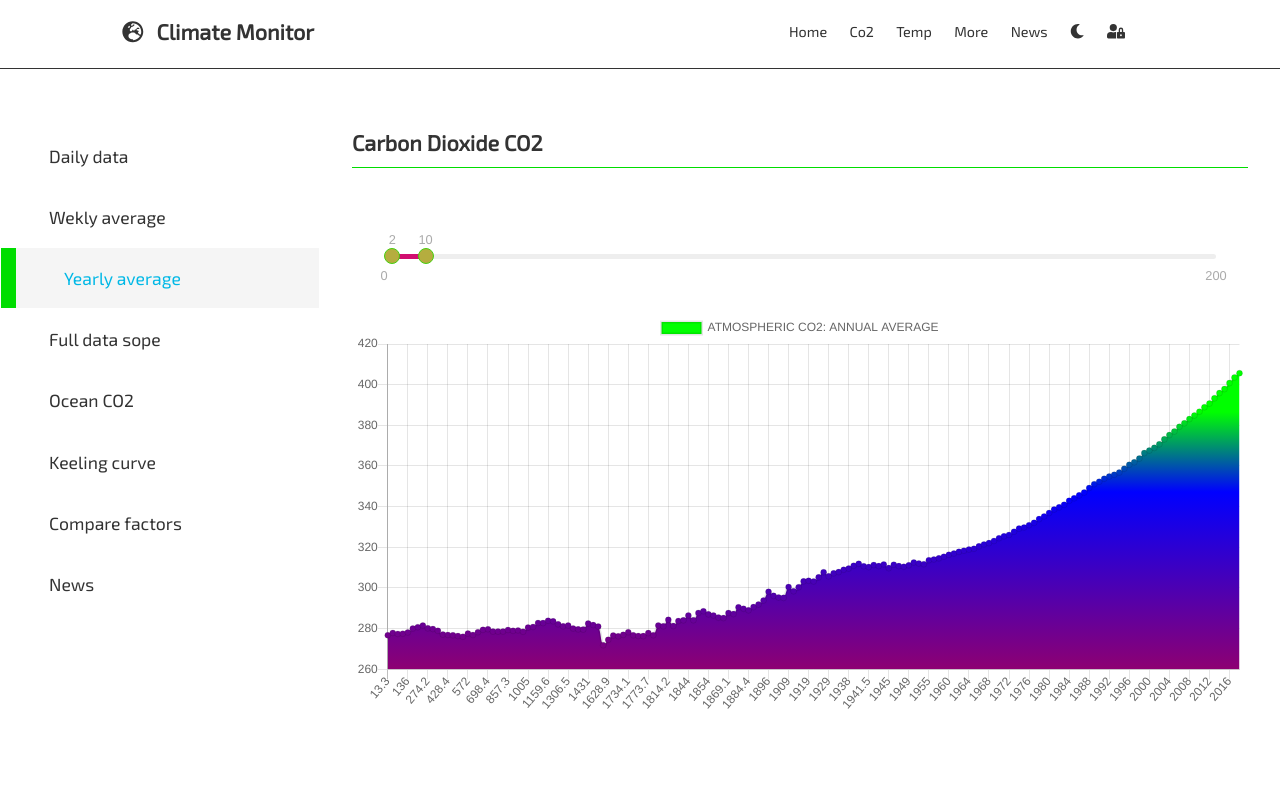
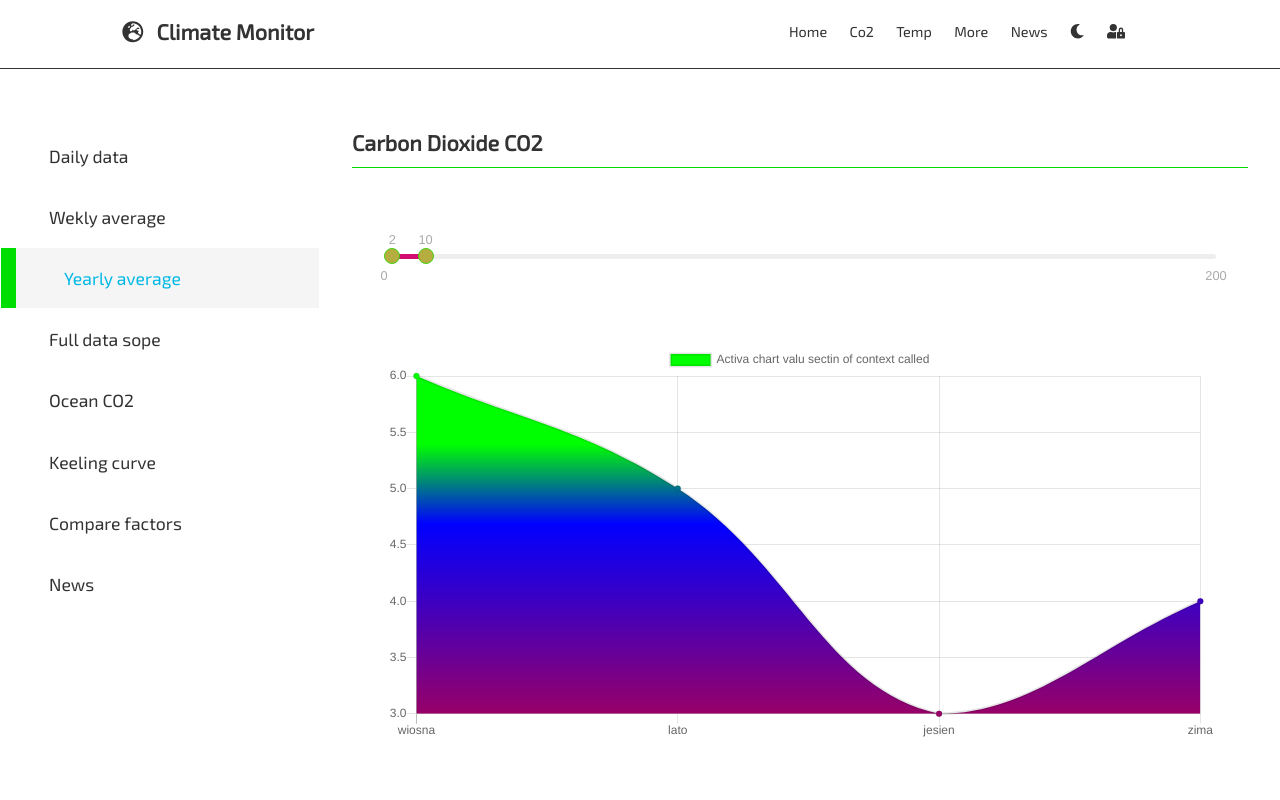
Before and after one commit to TomaszPietrzykowski/climate-monitor-archive, a React (Create React App) app: page / in a window 1280 px wide. Shown: the top 800 px of the page. Built offline with nearby package versions, Linux system fonts and the light colour scheme.

Commit message:
active chart data added to carbon context, chart label hooked into data

```diff
--- a/src/components/CarbonChart.js
+++ b/src/components/CarbonChart.js
@@ -6,7 +6,7 @@ import { Line } from "react-chartjs-2"
 const CarbonChart = () => {
   const { isDarkMode, dark, light } = useContext(ThemeContext)
   const theme = isDarkMode ? dark : light
-  const { labels, values } = useContext(CarbonContext).fullRecordCarbon
+  const { labels, values, title } = useContext(CarbonContext).activeChartData
   const chartData = canvas => {
     const ctx = canvas.getContext("2d")
     const gradient = ctx.createLinearGradient(0, 500, 0, 100)
@@ -17,7 +17,7 @@ const CarbonChart = () => {
       labels: labels,
       datasets: [
         {
-          label: "ATMOSPHERIC CO2: ANNUAL AVERAGE",
+          label: title,
           data: values,
           backgroundColor: gradient
         }
@@ -28,7 +28,12 @@ const CarbonChart = () => {
   return (
     <div
       className="chart"
-      style={{ dislpay: "flex", flexDirection: "row", margin: "2rem" }}
+      style={{
+        dislpay: "flex",
+        flexDirection: "row",
+        margin: "2rem",
+        padding: "2rem"
+      }}
     >
       <Line data={chartData} height="400" options={chartOptions} />
     </div>
--- a/src/contexts/CarbonContext.js
+++ b/src/contexts/CarbonContext.js
@@ -481,6 +481,11 @@ class CarbonContexProvider extends Component {
         408.52,
         411.44
       ]
+    },
+    activeChartData: {
+      labels: ["wiosna", "lato", "jesien", "zima"],
+      values: [6, 5, 3, 4],
+      title: "Activa chart valu sectin of context called"
     }
   }
 
```
